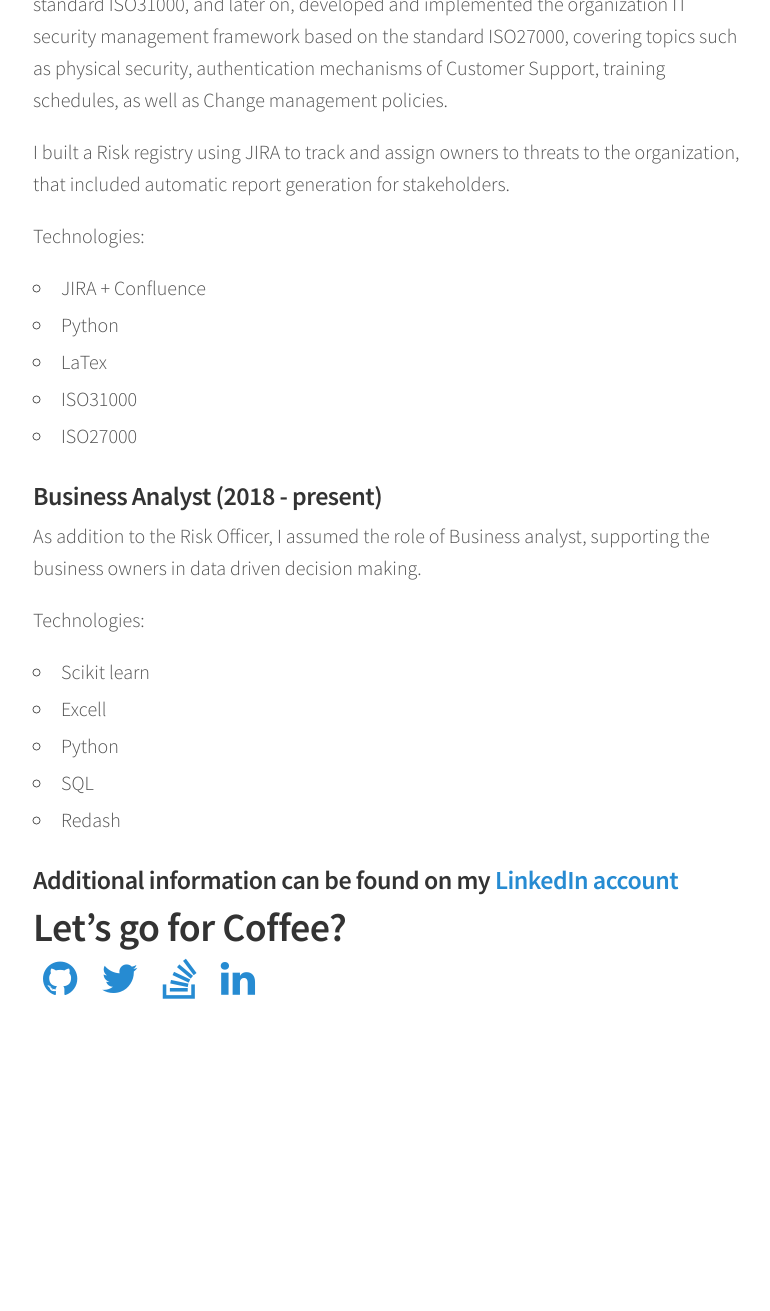
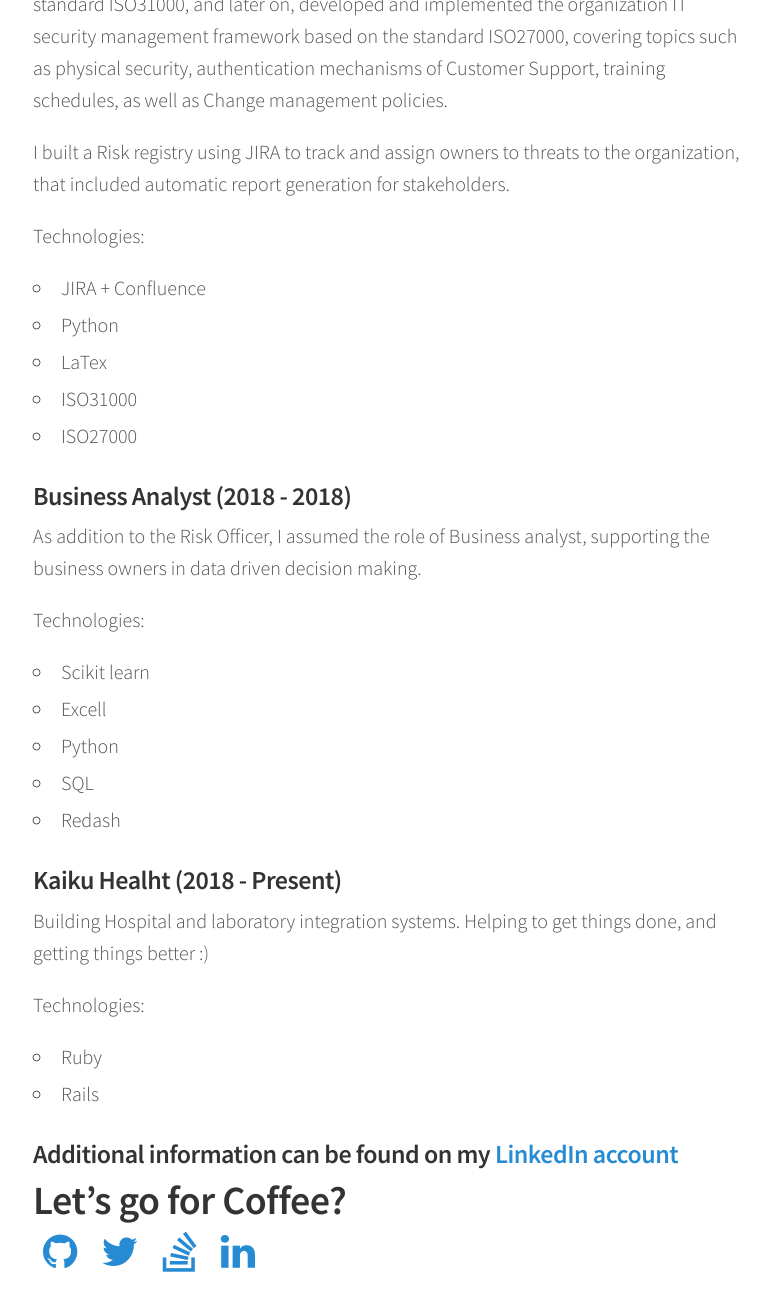
Before and after one commit to sergioisidoro/about-me, a Jekyll site: the page built from cv.md, in a window 1280 px wide and 1400 px high, scrolled down 3614 px. Shown: the top 1311 px of the window, without its empty margins (247-1017 px from the left). Built offline with Jekyll 4.4.1, drawn with Linux system fonts in a browser that asks for light colours; our own code applies the rules of GitHub Pages for plain Markdown files; before the commit the page ends 4741 px from its top, so only the background shows below that; some of the changed text lies outside the part shown.

Commit message:
Update cv.md

```diff
--- a/cv.md
+++ b/cv.md
@@ -79,7 +79,7 @@ Technologies:
 * Django
 * SQL
 
-### Risk Office (2017- present)
+### Risk Office (2017- 2018)
 As the organization grew, and since I had developed significant part of the anti-fraud and anti money laundering facilities, I moved to the position of risk officer. In this position I developed and implemented the organization risk management framework based on the standard ISO31000, and later on, developed and implemented the organization IT security management framework based on the standard ISO27000, covering topics such as physical security, authentication mechanisms of Customer Support, training schedules, as well as Change management policies.
 
 I built a Risk registry using JIRA to track and assign owners to threats to the organization, that included automatic report generation for stakeholders.
@@ -91,7 +91,7 @@ Technologies:
 * ISO31000
 * ISO27000
 
-### Business Analyst (2018 - present)
+### Business Analyst (2018 - 2018)
 As addition to the Risk Officer, I assumed the role of Business analyst, supporting the business owners in data driven decision making.
 
 Technologies:
@@ -101,6 +101,13 @@ Technologies:
 * SQL
 * Redash
 
+### Kaiku Healht (2018 - Present)
+Building Hospital and laboratory integration systems. Helping to get things done, and getting things better :)
+
+Technologies:
+* Ruby
+* Rails
+
 ### Additional information can be found on my [LinkedIn account](https://www.linkedin.com/in/sergioisidoro/)
 
 # Let's go for Coffee?
```
